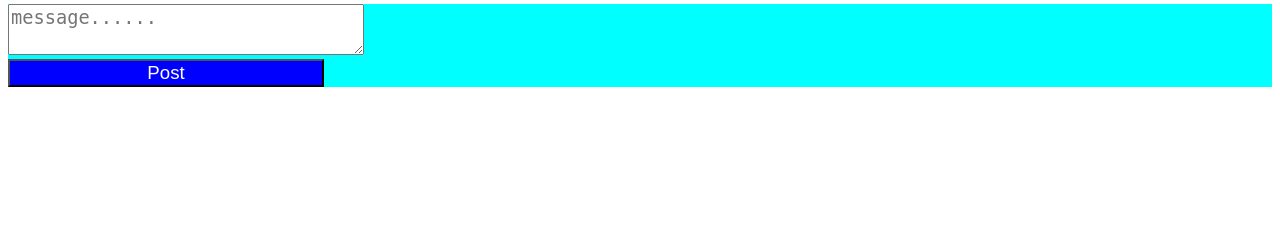
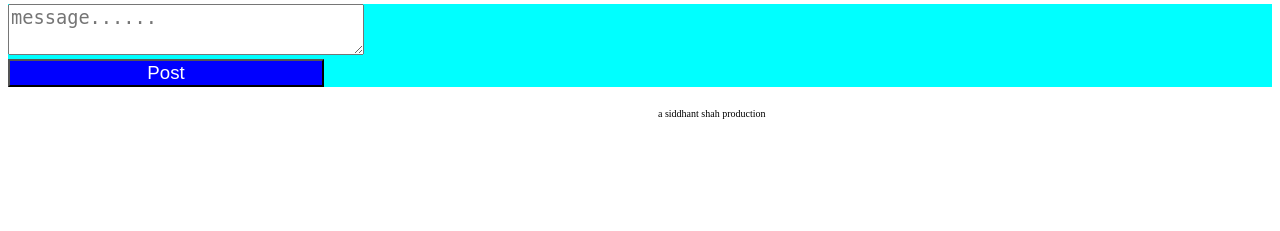
Before and after one commit to SiddhantShah04/comments, a Flask app: page / in a window 1280 px wide. Shown: the part 569-800 px from the top of the page. Run offline with Flask 2, Linux system fonts and the light colour scheme.

Commit message:
added templates

```diff
--- a/templates/Chat.html
+++ b/templates/Chat.html
@@ -1,10 +1,6 @@
 <!DOCTYPE html>
 <html>
     <head>
-
-
-
-
 
         <title>Unoffical Comments</title>
         <meta name="viewport" content="initial-scale=1 width=device-width">
@@ -27,7 +23,7 @@
                         <button type="submit" onclick="submit()" style="background-color:blue;color:white;font-size:14pt;width:25%;">Post</button>
                     </p>
                  </form>
-
+                <h style="margin-left:65em;font-size:10px;">a siddhant shah production</h>
                  <script>
                     var element = document.getElementById("p");
                     element.scrollTop = element.scrollHeight;
```
